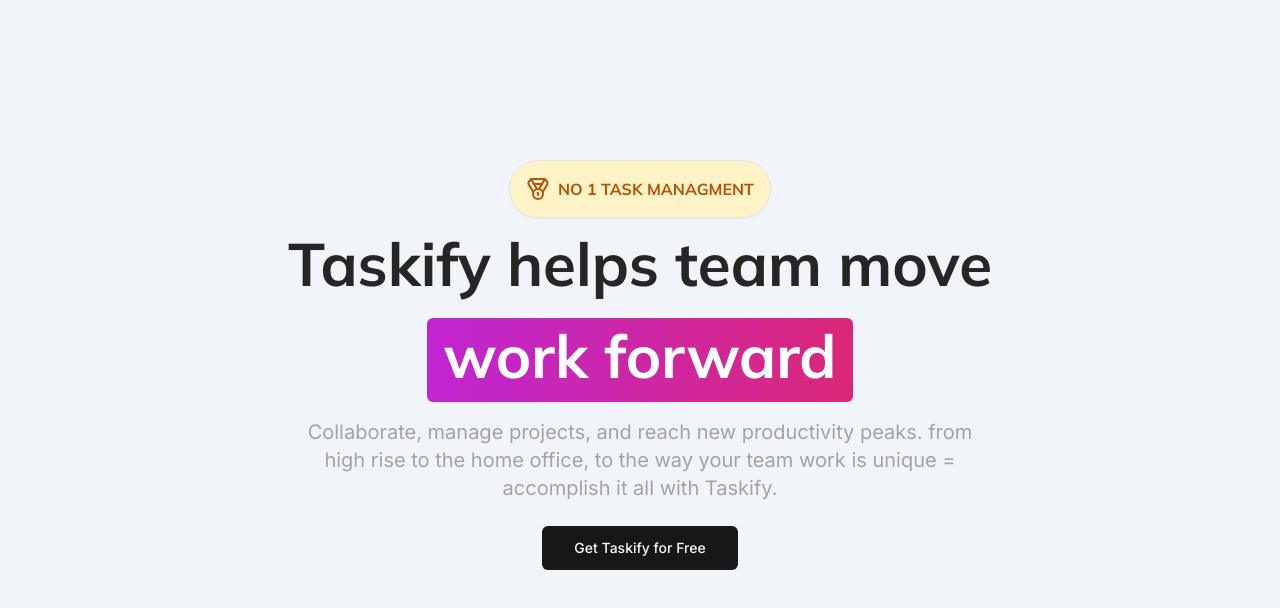
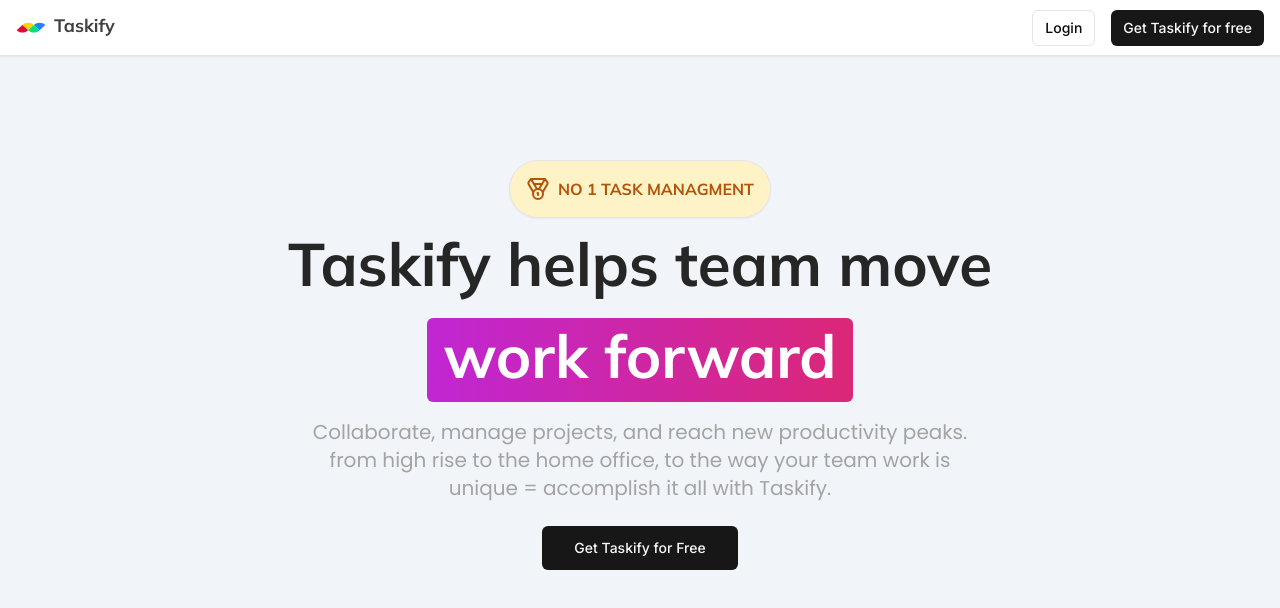
Before and after one commit to AkashChaudhary14/Under-Dev-trello-clone, a Next.js app in the folder trello clone/taskify/: page / in a window 1280 px wide. Shown: the top 608 px of the page. Built offline with nearby package versions, Linux system fonts and the light colour scheme.

Commit message:
Added Navbar, Logo

```diff
--- /dev/null
+++ b/trello clone/taskify/app/(marketing)/_components/navbar.tsx
@@ -0,0 +1,26 @@
+import Link from "next/link";
+
+import { Logo } from "@/components/logo";
+import { Button } from "@/components/ui/button";
+
+export const Navbar = () => {
+  return (
+    <div className="fixed top-0 w-full h-14 px-4 border-b shadow-sm bg-white flex items-center">
+      <div className="md:max-w-screen-2xl mx-auto flex items-center w-full justify-between">
+        <Logo />
+        <div className="space-x-4 md:block md:w-auto flex items-center justify-between w-full">
+          <Button size="sm" variant="outline" asChild>
+            <Link href="/sign-in">
+              Login
+            </Link>
+          </Button>
+          <Button size="sm" asChild>
+            <Link href="/sign-up">
+              Get Taskify for free
+            </Link>
+          </Button>
+        </div>
+      </div>
+    </div>
+  );
+};
--- a/trello clone/taskify/app/(marketing)/layout.tsx
+++ b/trello clone/taskify/app/(marketing)/layout.tsx
@@ -1,3 +1,5 @@
+import { Navbar } from "./_components/navbar";
+
 const MarketingLayout = ({
     children
 }: {
@@ -5,7 +7,7 @@
 }) => {
     return(
         <div className="h-full bg-slate-100">
-            {/* navbar */}
+            <Navbar />
 
             <main className="pt-40 pb-20 bg-slate-100">
 
--- a/trello clone/taskify/app/(marketing)/page.tsx
+++ b/trello clone/taskify/app/(marketing)/page.tsx
@@ -1,6 +1,7 @@
 import Link from "next/link";
 import { Medal } from "lucide-react";
 import localFont from "next/font/local";
+import { Poppins } from "next/font/google";
 
 import { cn } from "@/lib/utils";
 import { Button } from "@/components/ui/button";
@@ -8,6 +9,11 @@
 
 const headingFont = localFont({
     src: "../../public/fonts/Mulish-Bold.ttf"
+});
+
+const textFonts = Poppins({
+    subsets: ["latin"],
+    weight: ["100", "200", "400", "500", "600", "700", "800", "900"],
 });
 
 const marketingPage = () => {
@@ -28,7 +34,10 @@
                     work forward
                 </div>
             </div>
-            <div className="text-sm md:text-xl text-neutral-400 mt-4 max-w-xs md:max-w-2xl text-center mx-auto">
+            <div className={ cn(
+                "text-sm md:text-xl text-neutral-400 mt-4 max-w-xs md:max-w-2xl text-center mx-auto",
+                textFonts.className,
+            )}>
                 Collaborate, manage projects, and reach new productivity peaks. from high rise to the home office, to the way your team work is unique = accomplish it all with Taskify.
             </div>
             <Button className="mt-6" size="lg" asChild>
--- /dev/null
+++ b/trello clone/taskify/components/logo.tsx
@@ -0,0 +1,30 @@
+import Image from "next/image";
+import Link from "next/link";
+import localFont from "next/font/local";
+
+import { cn } from "@/lib/utils";
+
+const headingFont = localFont({
+    src: "../public/fonts/Mulish-Bold.ttf"
+});
+
+export const Logo = () =>  {
+    return(
+        <Link href="/">
+            <div className="hover:opacity-75 transition items-center gap-x-2 hidden md:flex">
+                <Image
+                src = "/logo.svg"
+                alt = "Logo da plataforma"
+                height = {30}
+                width = {30}
+                />
+                <p className={cn(
+                    "text-lg text-neutral-700 pb-1",
+                    headingFont.className,
+                    )}>
+                    Taskify
+                </p>
+            </div>
+            </Link>
+    );
+};
```
Also changed, not shown: trello clone/taskify/public/logo.svg (added).
